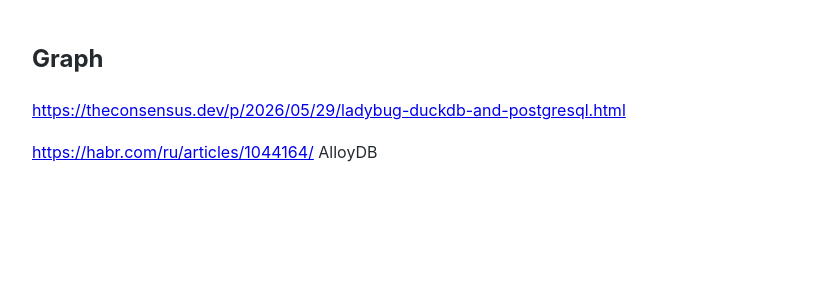
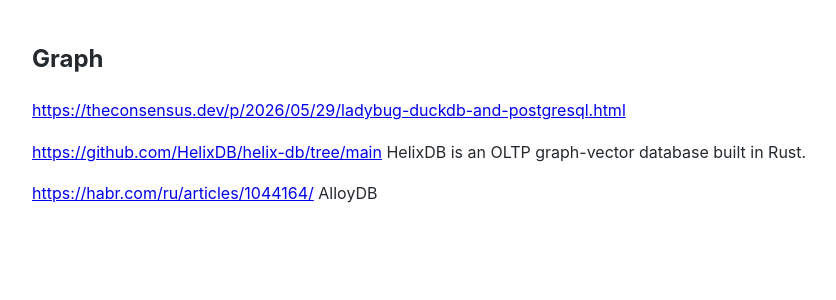
Before and after one commit to Michael-Lubinsky/michael-lubinsky.github.com, a Jekyll site: the page built from graph/graph.md, in a window 1280 px wide. Shown: the top 300 px of the page, without its empty margins (158-994 px from the left). Built offline with Jekyll 4.4.1, drawn with Linux system fonts in a browser that asks for light colours; our own code applies the rules of GitHub Pages for plain Markdown files.

Commit message:
Update graph.md

```diff
--- a/graph/graph.md
+++ b/graph/graph.md
@@ -2,4 +2,6 @@
 
 <https://theconsensus.dev/p/2026/05/29/ladybug-duckdb-and-postgresql.html>
 
+<https://github.com/HelixDB/helix-db/tree/main> HelixDB is an OLTP graph-vector database built in Rust.
+
 <https://habr.com/ru/articles/1044164/> AlloyDB
```
